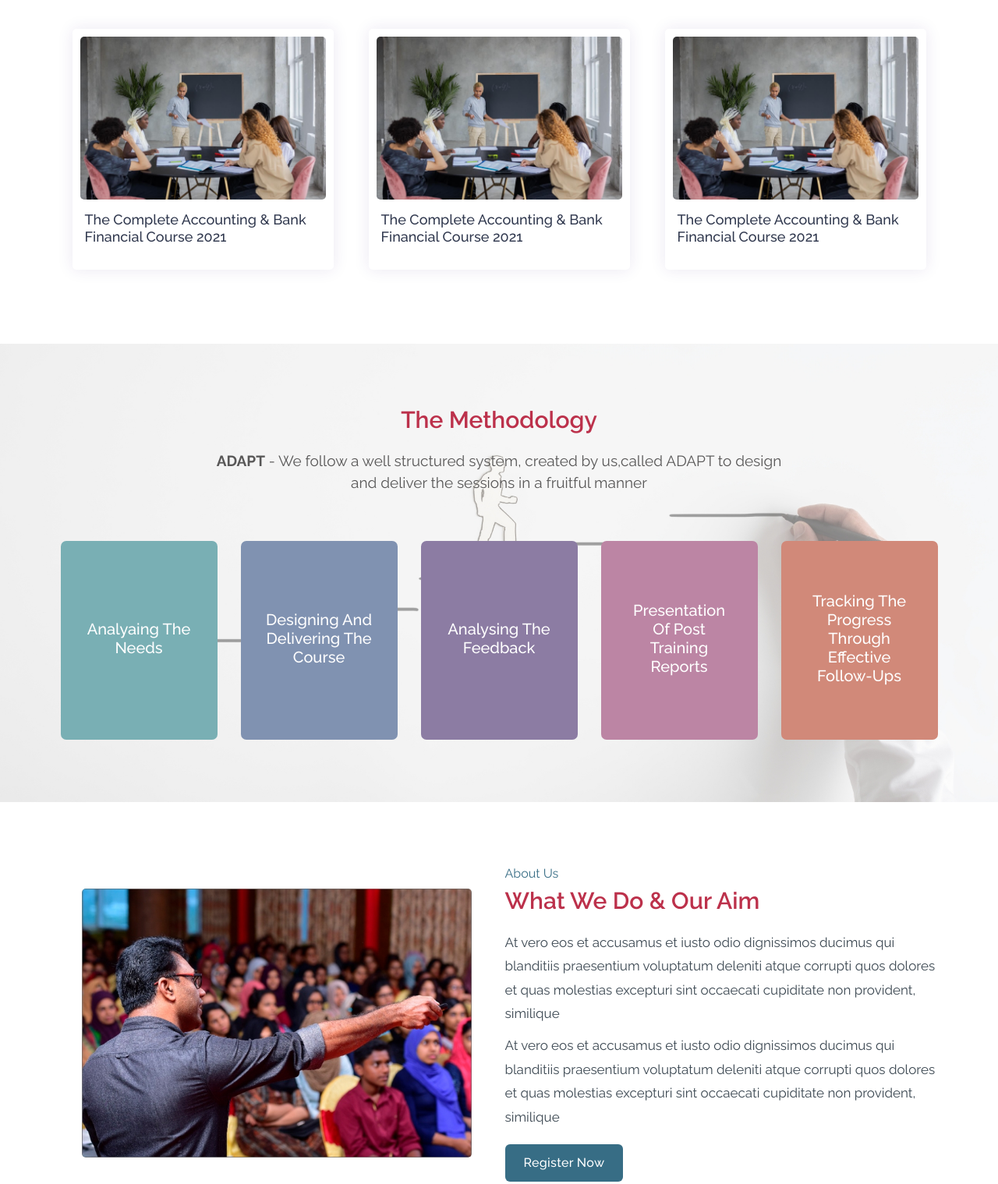
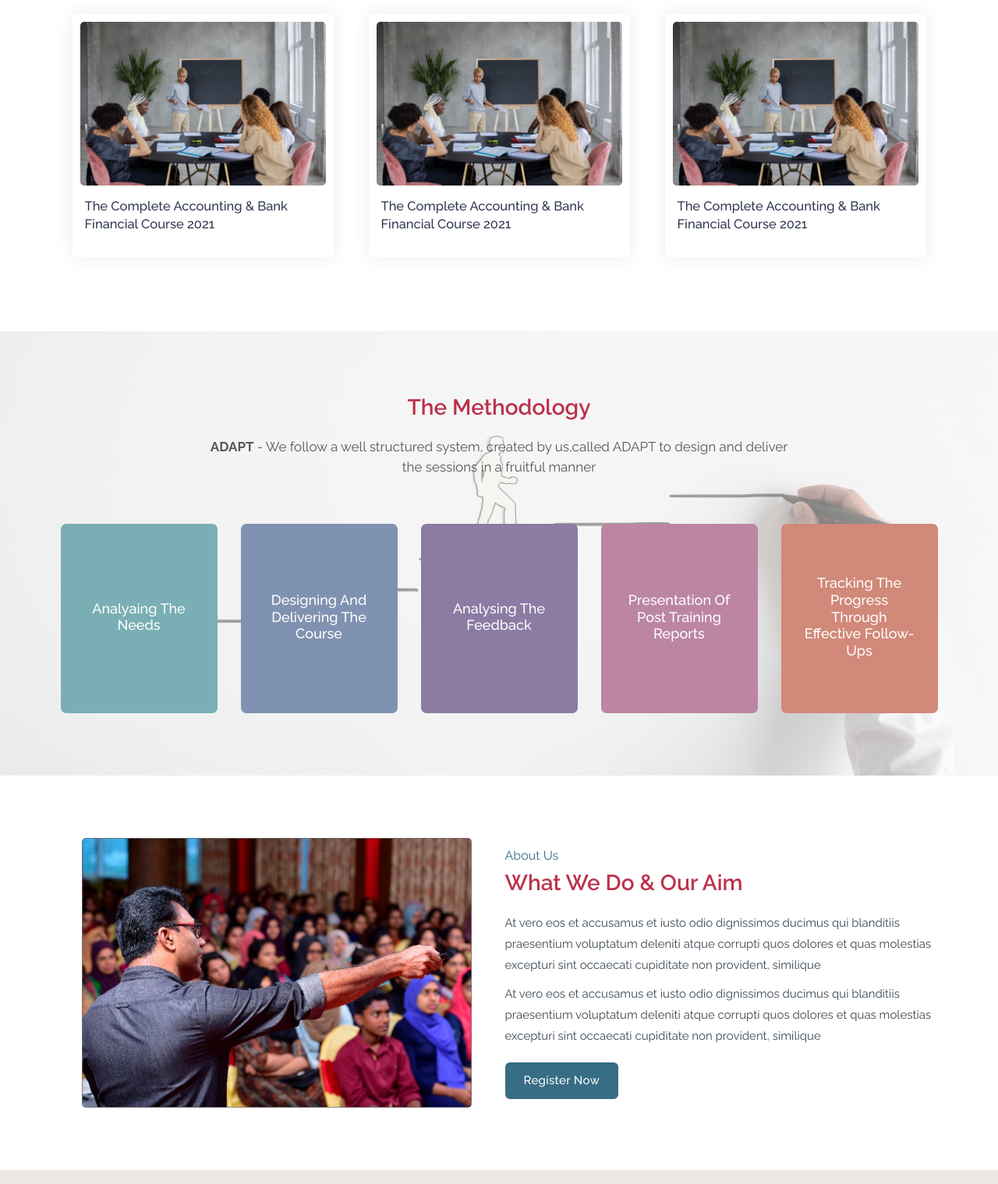
Before and after one commit to Jaseem-v/Triangle, a website: page index.html in a window 1280 px wide. Shown: the part 1189-2708 px from the top of the page at 78% size. Drawn offline with nearby package versions, Linux system fonts and the light colour scheme.

Commit message:
font size decreased

```diff
--- a/assets/sass/_base.scss
+++ b/assets/sass/_base.scss
@@ -88,7 +88,7 @@ html {
   background: #376D85;
   // box-shadow: 0px 7px 10px #58bdff3d;
   border-radius: 6px;
-  font-size: 1.6rem;
+  font-size: 1.5rem;
   color: #fff;
   padding: 1.2rem 2rem;
   text-transform: capitalize;
@@ -178,15 +178,12 @@ html {
 
   &__primary {
     color: #bc314b;
-    font-size: 3rem;
+    font-size: 2.8rem;
     font-weight: 600;
     letter-spacing: 0px;
     margin-bottom: 2rem;
     line-height: 36px;
 
-    // span {
-    //   color: #376D85;
-    // }
     &--features {
       color: #fff;
     }
@@ -200,7 +197,7 @@ html {
 
   &__subtitle {
     color: #585757;
-    font-size: 1.9rem;
+    font-size: 1.7rem;
     font-weight: 400;
     max-width: 75rem;
 
@@ -224,7 +221,7 @@ html {
 }
 
 .paragraph {
-  font-size: 1.7rem;
+  font-size: 1.5rem;
   line-height: 1.8;
   color: #3c4852;
   font-weight: 400;
--- a/assets/sass/style.scss
+++ b/assets/sass/style.scss
@@ -274,9 +274,9 @@
   }
 
   &__title {
-    font-size: 1.8rem;
+    font-size: 1.65rem;
     font-weight: 500;
-    line-height: 1.2;
+    line-height: 1.4;
     color: #30384e;
     margin-bottom: 1.5rem;
   }
@@ -399,6 +399,10 @@
       }
     }
   }
+
+  &__title{
+    font-size: 1.8rem;
+  }
 }
 
 ///////////////////////////////////////
@@ -476,7 +480,7 @@
 
     &-name {
       // margin-bottom: 0.5rem;
-      font-size: 1.7rem;
+      font-size: 1.55rem;
       margin: 0;
       line-height: 8px;
       font-weight: 500;
--- a/index.html
+++ b/index.html
@@ -10,6 +10,9 @@
     <link rel="stylesheet" href="https://cdnjs.cloudflare.com/ajax/libs/font-awesome/6.0.0-beta3/css/all.min.css">
     <link rel="stylesheet" href="https://unpkg.com/swiper/swiper-bundle.min.css" />
     <link rel="stylesheet" href="assets/dist/style.css">
+
+    <link rel="shortcut icon" href="assets/img/favicon.svg" type="image/x-icon">
+
 </head>
 
 <body>
@@ -265,27 +268,27 @@
 
                 <div class="methodology__conatiner ">
                     <div class="methodology__single-item methodology__single-item--1">
-                        <h2 class="methadology__title">
+                        <h2 class="methodology__title">
                             Analyaing the needs
                         </h2>
                     </div>
                     <div class="methodology__single-item methodology__single-item--2">
-                        <h2 class="methadology__title">
+                        <h2 class="methodology__title">
                             Designing and delivering the course
                         </h2>
                     </div>
                     <div class="methodology__single-item methodology__single-item--3">
-                        <h2 class="methadology__title">
+                        <h2 class="methodology__title">
                             Analysing the feedback
                         </h2>
                     </div>
                     <div class="methodology__single-item methodology__single-item--4">
-                        <h2 class="methadology__title">
+                        <h2 class="methodology__title">
                             presentation of post training reports
                         </h2>
                     </div>
                     <div class="methodology__single-item methodology__single-item--5">
-                        <h2 class="methadology__title">
+                        <h2 class="methodology__title">
                             Tracking the progress through effective follow-ups
                         </h2>
                     </div>
```
Also changed, not shown: assets/dist/style.css, assets/img/favicon.svg (added).
